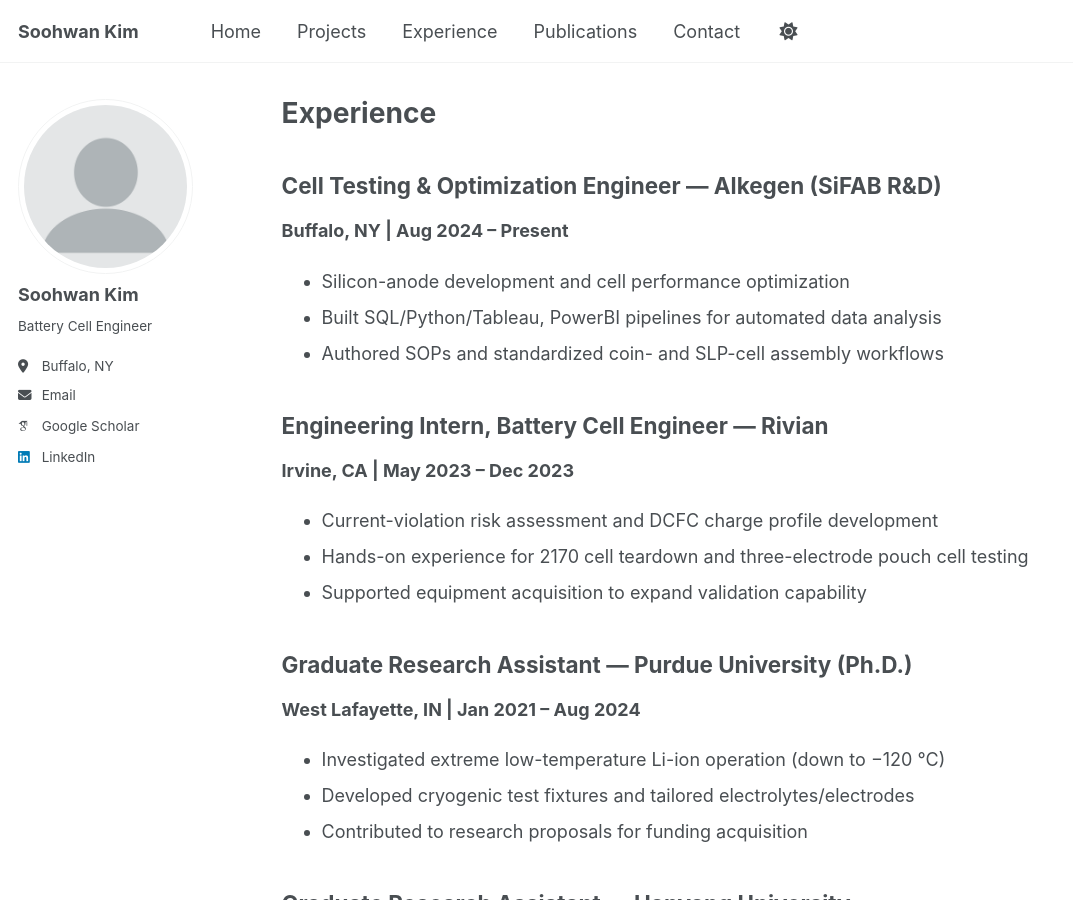
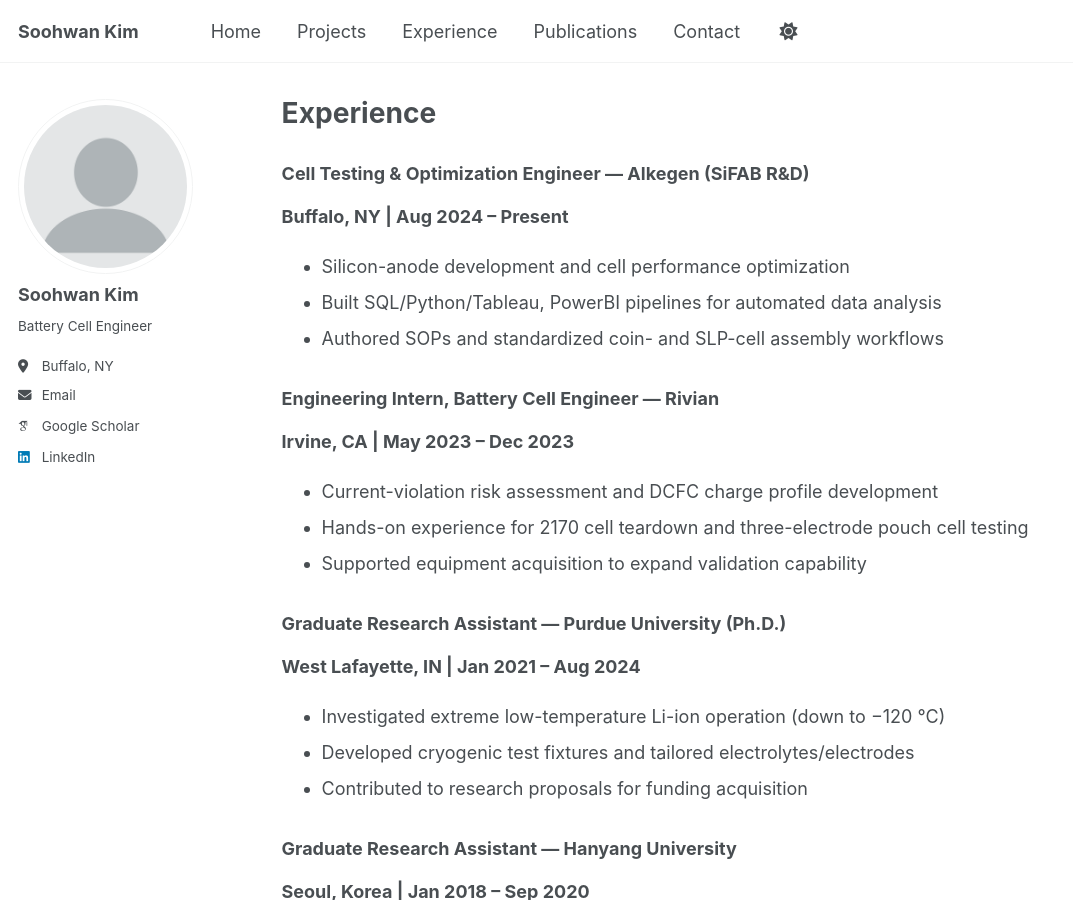
Before and after one commit to skim5674/skim5674.github.io, a Jekyll site: the page built from _pages/experience.md, in a window 1280 px wide and 900 px high. Shown: the whole window, without its empty margins (0-1073 px from the left). Built offline with Jekyll 4.4.1, drawn with Linux system fonts in a browser that asks for light colours; some web fonts are replaced; a script that is not in the unit is left out.

```diff
--- a/_pages/experience.md
+++ b/_pages/experience.md
@@ -7,30 +7,30 @@ redirect_from:
   - /experience
 ---
 
-## Cell Testing & Optimization Engineer — Alkegen (SiFAB R&D)
+### Cell Testing & Optimization Engineer — Alkegen (SiFAB R&D)
 **Buffalo, NY | Aug 2024 – Present**
 - Silicon-anode development and cell performance optimization
 - Built SQL/Python/Tableau, PowerBI pipelines for automated data analysis
 - Authored SOPs and standardized coin- and SLP-cell assembly workflows
 
-## Engineering Intern, Battery Cell Engineer — Rivian
+### Engineering Intern, Battery Cell Engineer — Rivian
 **Irvine, CA | May 2023 – Dec 2023**
 - Current-violation risk assessment and DCFC charge profile development
 - Hands-on experience for 2170 cell teardown and three-electrode pouch cell testing
 - Supported equipment acquisition to expand validation capability
 
-## Graduate Research Assistant — Purdue University (Ph.D.)
+### Graduate Research Assistant — Purdue University (Ph.D.)
 **West Lafayette, IN | Jan 2021 – Aug 2024**
 - Investigated extreme low-temperature Li-ion operation (down to −120 °C)
 - Developed cryogenic test fixtures and tailored electrolytes/electrodes
 - Contributed to research proposals for funding acquisition
 
-## Graduate Research Assistant — Hanyang University
+### Graduate Research Assistant — Hanyang University
 **Seoul, Korea | Jan 2018 – Sep 2020**
 - Developed SiO-based anodes with improved ICE and cycle life (Prelithiation & Composite)
 - Collaborated with Samsung / SK Innovation / KATEC on joint research
 
-## Intern Researcher — KIST Europe
+### Intern Researcher — KIST Europe
 **Saarbrücken, Germany | Mar 2017 – Aug 2017**
 - Investigated electrode materials for vanadium redox flow batteries
 - Supported prototype fabrication and electrochemical validation
```
